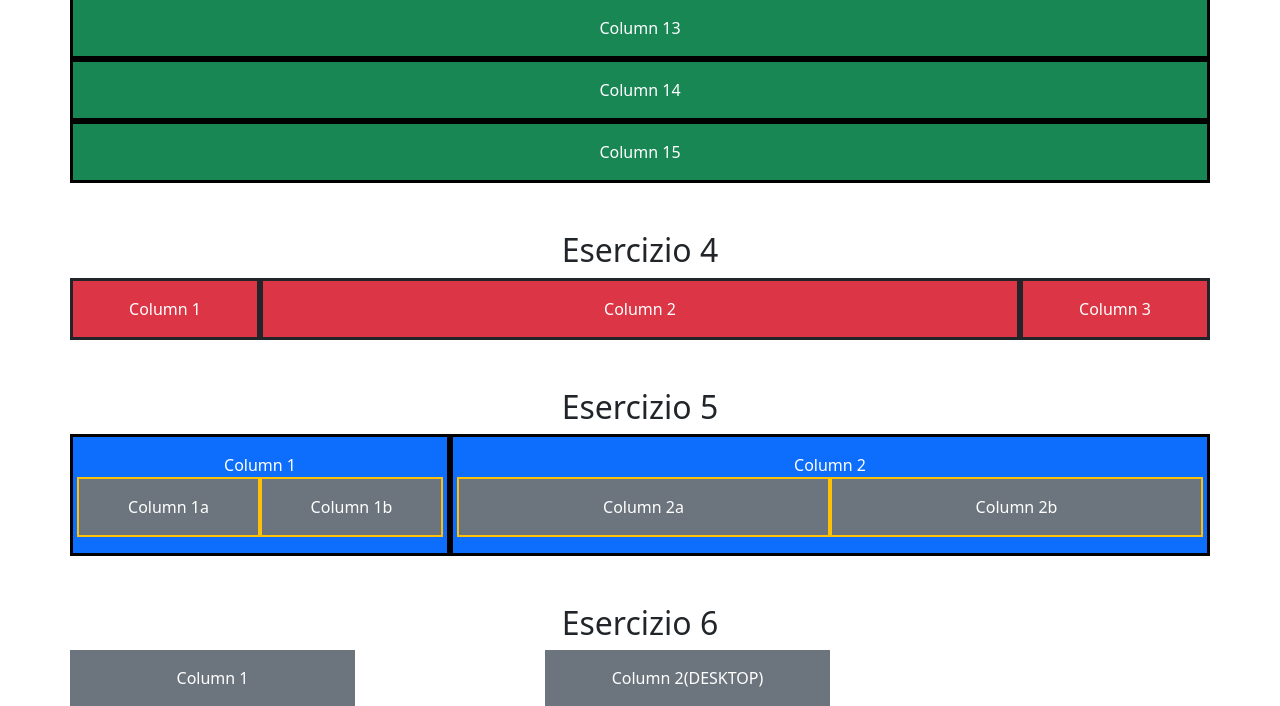
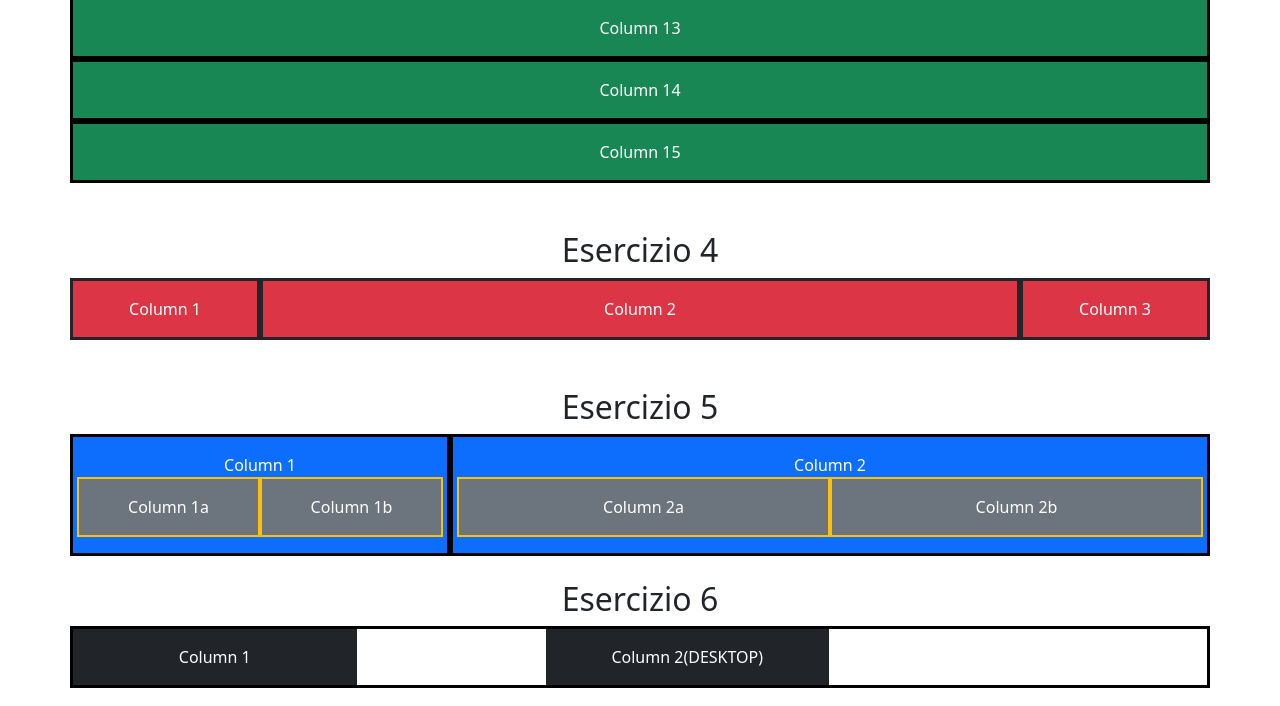
Before and after one commit to fildrew/BOOTSTRAP-D1, a plain HTML site: page index.html in a window 1280 px wide. Shown: the part 816-1522 px from the top of the page. Drawn offline with nearby package versions, Linux system fonts and the light colour scheme.

Commit message:
BOOTSTRAP-D1

```diff
--- a/index.html
+++ b/index.html
@@ -113,12 +113,12 @@
     </div>
 
     <!--Esercizio 6-->
-    <h2 class="text-center mt-5">Esercizio 6</h2>
+    <h2 class="text-center mt-4">Esercizio 6</h2>
 
     <div class="container text-center">
-        <div class="row">
-            <div class="col-xl-3 bg-secondary p-3 text-white">Column 1</div>
-            <div class="col-xl-3 offset-xl-2 bg-secondary p-3 text-white">Column 2(DESKTOP)</div>
+        <div class="row border border-black border-3">
+            <div class="col-xl-3 bg-dark p-3 text-white">Column 1</div>
+            <div class="col-xl-3 offset-xl-2 bg-dark p-3 text-white">Column 2(DESKTOP)</div>
         </div>
     </div>
 
```
